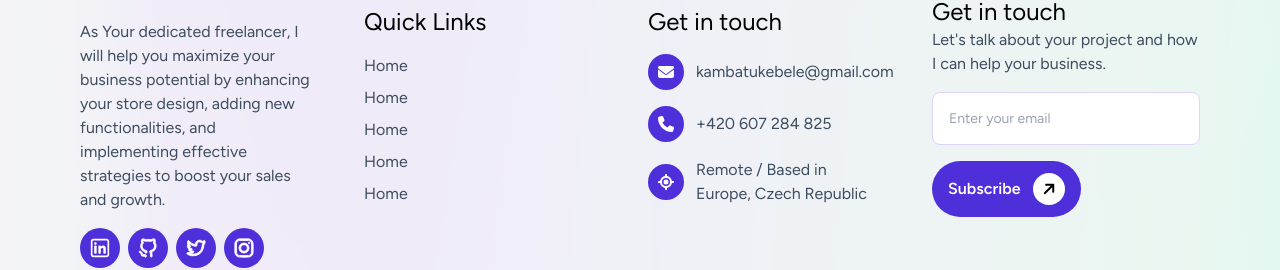
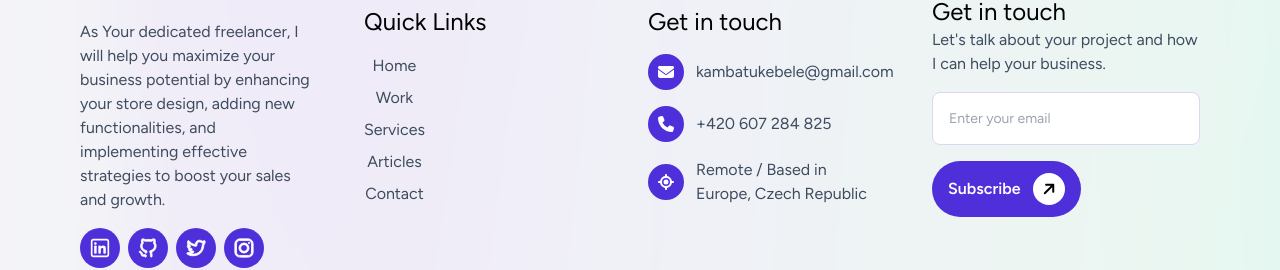
Before and after one commit to Kambatukebele/my-portfolio, a React (Vite) app: page / in a window 1280 px wide. Shown: the part 7003-7273 px from the top of the page. Built offline with nearby package versions, Linux system fonts and the light colour scheme; no server answers.

Commit message:
updated footer by adding links

```diff
--- a/src/components/footer/UpFooterBlockTwo.jsx
+++ b/src/components/footer/UpFooterBlockTwo.jsx
@@ -10,16 +10,16 @@ const UpFooterBlockTwo = () => {
           <a href="#">Home</a>
         </li>
         <li className="text-gray50 text-base">
-          <a href="#">Home</a>
+          <a href="#work">Work</a>
         </li>
         <li className="text-gray50 text-base">
-          <a href="#">Home</a>
+          <a href="#services">Services</a>
         </li>
         <li className="text-gray50 text-base">
-          <a href="#">Home</a>
+          <a href="#articles">Articles</a>
         </li>
         <li className="text-gray50 text-base">
-          <a href="#">Home</a>
+          <a href="#contact">Contact</a>
         </li>
       </ul>
     </div>
```
